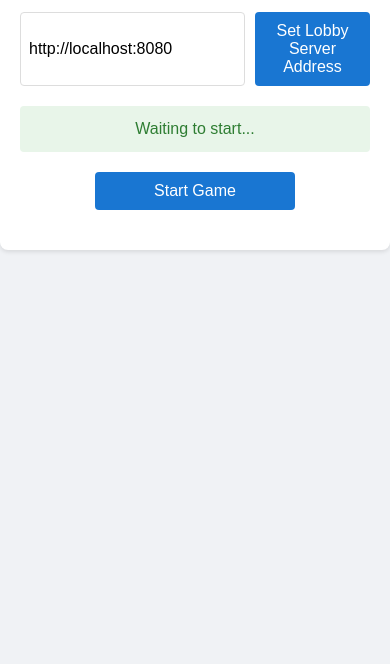
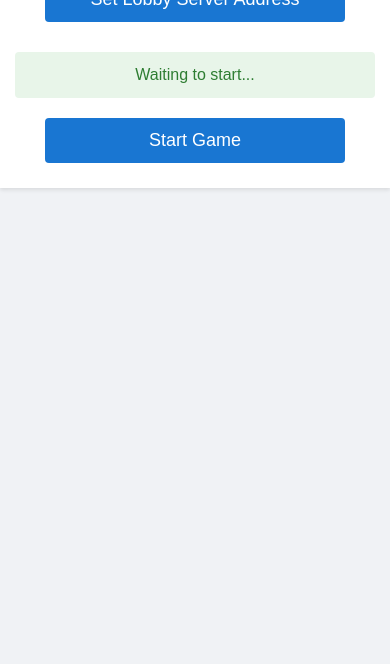
Before and after one commit to turmind/guess-number-game, a plain HTML site: page client/index.html in a window 390 px wide. Shown: the part 180-844 px from the top of the page. Drawn offline with Linux system fonts and the light colour scheme.

Commit message:
Optimize for mobile

```diff
--- a/client/css/style.css
+++ b/client/css/style.css
@@ -12,11 +12,19 @@ body {
 
 .container {
     max-width: 600px;
-    margin: 50px auto;
-    padding: 20px;
+    margin: 20px auto;
+    padding: 15px;
     background-color: white;
     border-radius: 8px;
     box-shadow: 0 2px 4px rgba(0, 0, 0, 0.1);
+}
+
+@media (max-width: 768px) {
+    .container {
+        max-width: 100%;
+        margin: 0;
+        border-radius: 0;
+    }
 }
 
 h1 {
@@ -90,6 +98,7 @@ h1 {
     justify-content: center;
     gap: 10px;
     margin: 20px 0;
+    flex-wrap: wrap;
 }
 
 .input-area {
@@ -97,11 +106,21 @@ h1 {
     justify-content: center;
     gap: 10px;
     margin-top: 20px;
+    flex-wrap: wrap;
+}
+
+@media (max-width: 768px) {
+    .server-config,
+    .input-area {
+        flex-direction: column;
+        align-items: center;
+        gap: 15px;
+    }
 }
 
 input[type="number"] {
     width: 150px;
-    padding: 8px;
+    padding: 12px;
     border: 1px solid #ddd;
     border-radius: 4px;
     font-size: 16px;
@@ -109,7 +128,7 @@ input[type="number"] {
 
 input[type="text"] {
     width: 300px;
-    padding: 8px;
+    padding: 12px;
     border: 1px solid #ddd;
     border-radius: 4px;
     font-size: 16px;
@@ -119,4 +138,36 @@ input[type="text"] {
 #saveConfig {
     width: auto;
     margin: 0;
+    min-height: 44px;
 }
+
+@media (max-width: 768px) {
+    input[type="number"],
+    input[type="text"] {
+        width: 100%;
+        max-width: 300px;
+    }
+
+    #submitGuess,
+    #saveConfig,
+    .btn {
+        width: 100%;
+        max-width: 300px;
+        padding: 12px 20px;
+        font-size: 18px;
+        margin: 10px auto;
+    }
+
+    h1 {
+        font-size: 24px;
+        margin: 15px 0;
+    }
+
+    .range {
+        font-size: 16px;
+    }
+
+    .hints {
+        font-size: 15px;
+    }
+}
```
